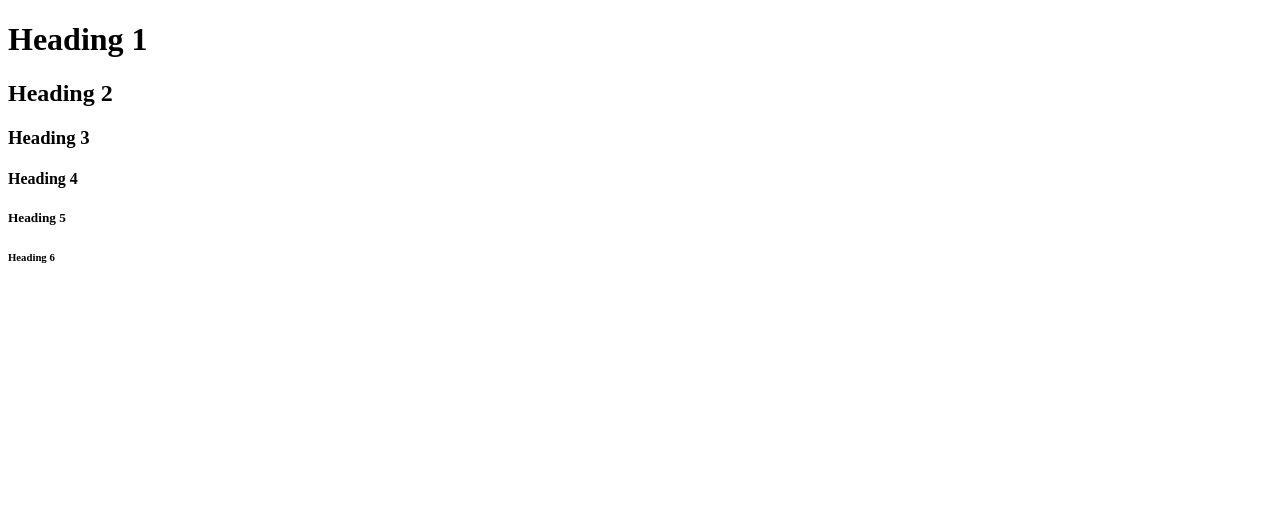
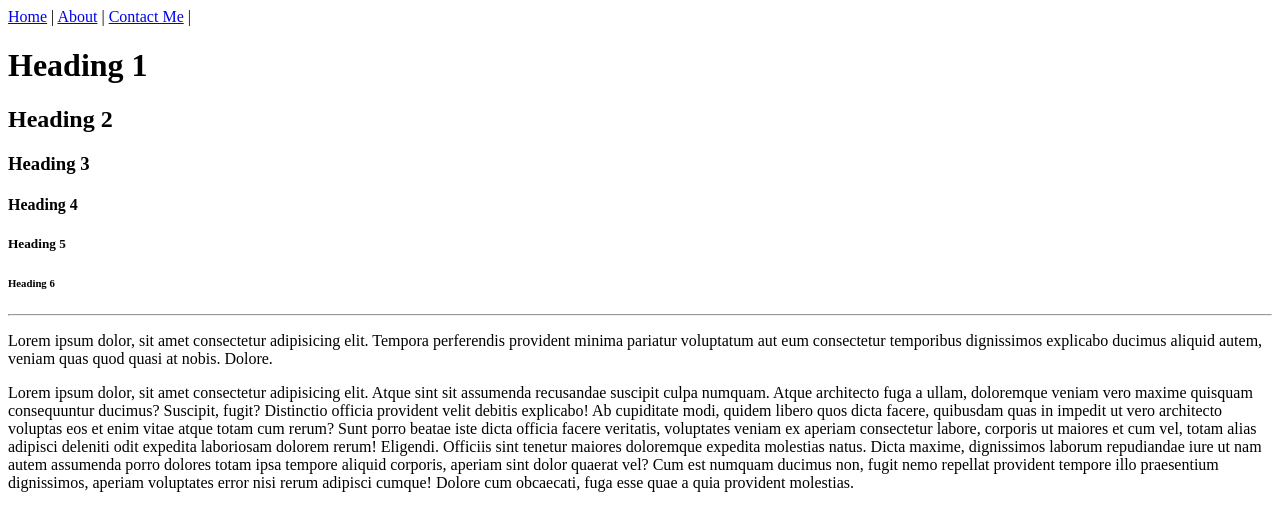
Before and after one commit to Pp200444/Pp200444.github.io, a plain HTML site: page index.html in a window 1280 px wide. Drawn offline with Linux system fonts and the light colour scheme.

Commit message:
add menu to index.html

```diff
--- a/index.html
+++ b/index.html
@@ -6,12 +6,21 @@
   <title>Pammy - Home</title>
 </head>
 <bod>
+  <a href="index.html">Home</a>  |
+  <a href="about.html">About</a>  |
+  <a href="contact.html">Contact Me</a>  |
   <h1>Heading 1</h1>
   <h2>Heading 2</h2>
   <h3>Heading 3</h3>
   <h4>Heading 4</h4>
   <h5>Heading 5</h5>
   <h6>Heading 6</h6>
-  <hr6
+  <hr>
+  <p>Lorem ipsum dolor, sit amet consectetur adipisicing elit. Tempora perferendis provident minima pariatur voluptatum aut eum consectetur temporibus dignissimos explicabo ducimus aliquid autem, veniam quas quod quasi at nobis. Dolore.</p>
+  <P>Lorem ipsum dolor, sit amet consectetur adipisicing elit. Atque sint sit assumenda recusandae suscipit culpa numquam. Atque architecto fuga a ullam, doloremque veniam vero maxime quisquam consequuntur ducimus? Suscipit, fugit?
+  Distinctio officia provident velit debitis explicabo! Ab cupiditate modi, quidem libero quos dicta facere, quibusdam quas in impedit ut vero architecto voluptas eos et enim vitae atque totam cum rerum?
+  Sunt porro beatae iste dicta officia facere veritatis, voluptates veniam ex aperiam consectetur labore, corporis ut maiores et cum vel, totam alias adipisci deleniti odit expedita laboriosam dolorem rerum! Eligendi.
+  Officiis sint tenetur maiores doloremque expedita molestias natus. Dicta maxime, dignissimos laborum repudiandae iure ut nam autem assumenda porro dolores totam ipsa tempore aliquid corporis, aperiam sint dolor quaerat vel?
+  Cum est numquam ducimus non, fugit nemo repellat provident tempore illo praesentium dignissimos, aperiam voluptates error nisi rerum adipisci cumque! Dolore cum obcaecati, fuga esse quae a quia provident molestias.</P>
 </bod6>
 </htm6>
```
